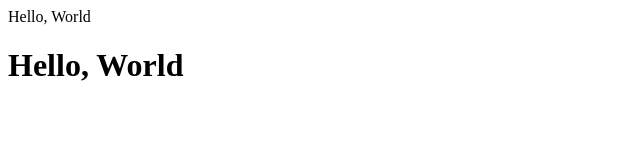
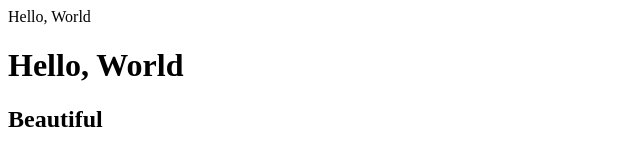
Before and after one commit to NechaievYurii/YN_Workspace, a plain HTML site: page index.html in a window 1280 px wide. Shown: the whole page, without its empty margins (0-640 px from the left). Drawn offline with Linux system fonts and the light colour scheme.

Commit message:
Hello TEST

```diff
--- a/index.html
+++ b/index.html
@@ -7,5 +7,6 @@
     </head>
     <body>
         <h1>Hello, World</h1>
+        <h2>Beautiful</h2>
     </body>
 </html>
```
